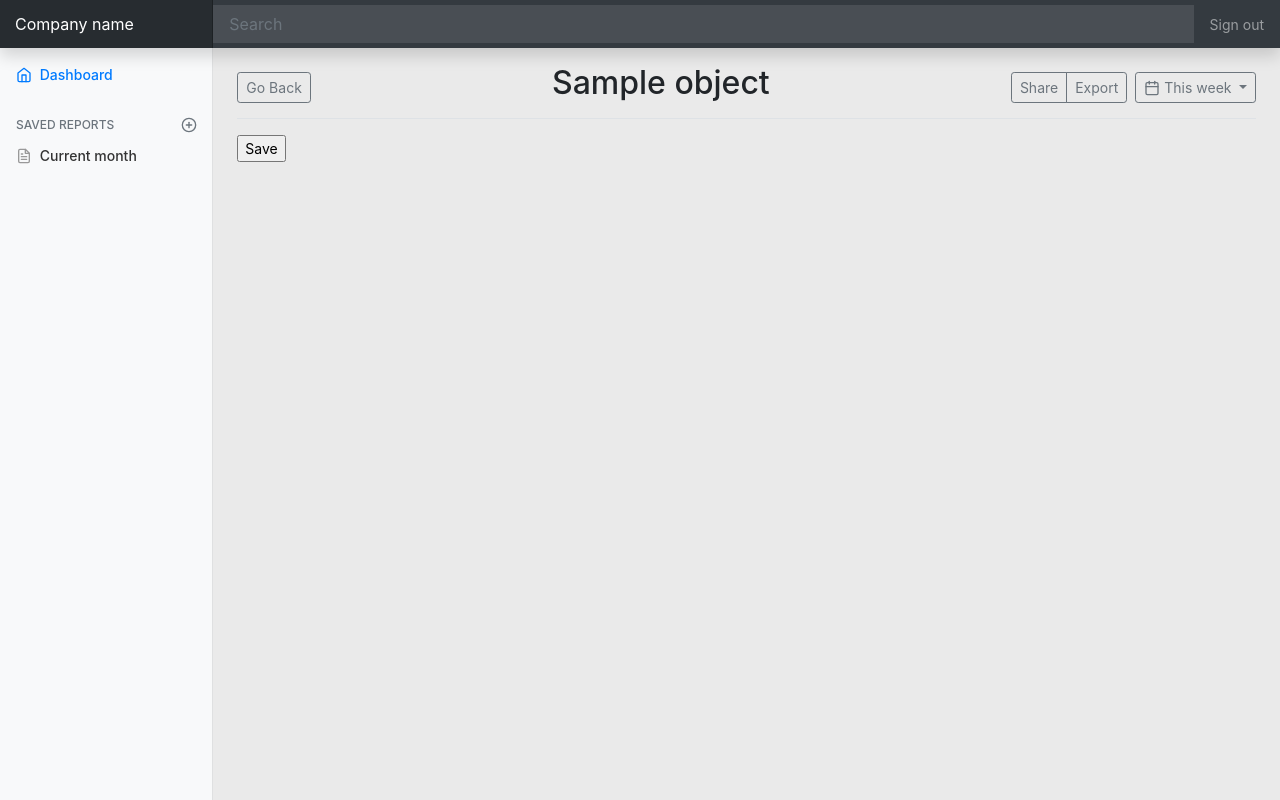
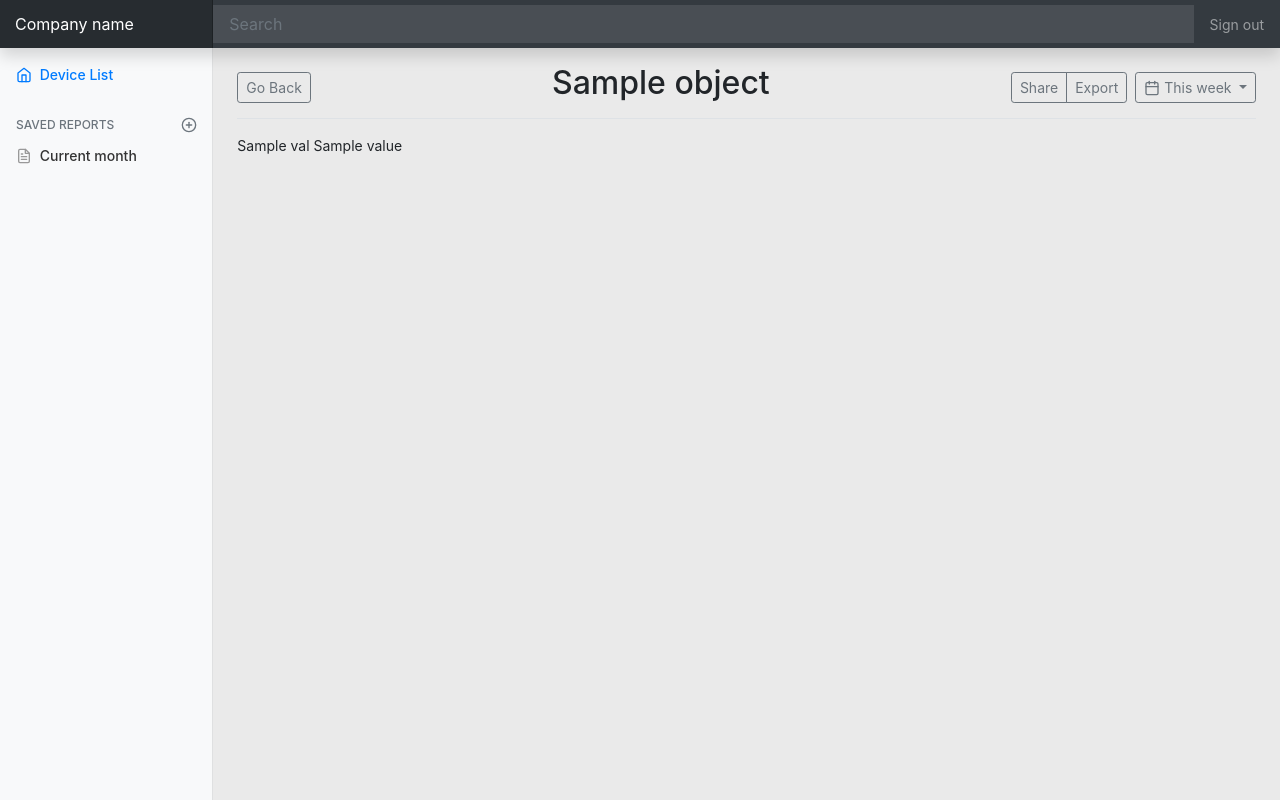
Before and after one commit to ghpix/jnk, a Django app: template templates/things/device_details.html in a window 1280 px wide. Run offline with Django 3.2, Linux system fonts and the light colour scheme; the template is opened without the code that fills it: most values are stand-ins (such as "Sample title", 1, 10 or a date in 2020); some libraries are stand-ins or nearby versions.

Commit message:
second forms mid stage

```diff
--- a/templates/things/base.html
+++ b/templates/things/base.html
@@ -37,14 +37,14 @@
             <div class="sidebar-sticky">
                 <ul class="nav flex-column">
                     <li class="nav-item">
-                        <a class="nav-link active" href="#">
+                        <a class="nav-link active" href="{% url 'things:index' %}">
                             <svg xmlns="http://www.w3.org/2000/svg" width="24" height="24" viewBox="0 0 24 24"
                                  fill="none" stroke="currentColor" stroke-width="2" stroke-linecap="round"
                                  stroke-linejoin="round" class="feather feather-home">
                                 <path d="M3 9l9-7 9 7v11a2 2 0 0 1-2 2H5a2 2 0 0 1-2-2z"></path>
                                 <polyline points="9 22 9 12 15 12 15 22"></polyline>
                             </svg>
-                            Dashboard <span class="sr-only">(current)</span>
+                            Device List  <span class="sr-only">(current)</span>
                         </a>
                     </li>
                 </ul>
--- a/templates/things/device_details.html
+++ b/templates/things/device_details.html
@@ -2,12 +2,26 @@
 <!-- переопределение блока title -->
 {% block title %}{{ object.device_id }}{% endblock %}
 {% block block_header %}
-    <button type="button" class="btn btn-sm btn-outline-secondary" onclick="javascript:history.back()">Go Back</button>
-    <h2 class="h2">{{ object.device_name }}</h2>{% endblock %}
+    <a class="btn btn-sm btn-outline-secondary" href="{% url 'things:index' %}">Go Back</a>
+    <h2 class="h2">{% if object.device_name %}
+        {{ object.device_name }}
+    {% else %}
+        {{ form.device_name.value }}
+    {% endif %}</h2>
+{% endblock %}
+
 {% block block_content %}
-    <form method="post">
-        {% csrf_token %}
-        {{ form.as_p }}
-        <input type="submit" value="Save">
-    </form>
+
+{#    {{ row }}#}
+
+    {% for val in row %}
+       <p> {{ val.label }} {{ val.value }}</p>
+    {% endfor %}
+{#    <form method="post">#}
+{#        <div class="form-group">#}
+{#            {% csrf_token %}#}
+{#            {{ form.as_p }}#}
+{#            <input type="submit" class="btn btn-secondary" value="Save">#}
+{#        </div>#}
+{#    </form>#}
 {% endblock %}
```
Also changed, not shown: things/forms.py (+57 -17 lines), things/models.py (+7 -2 lines), things/urls.py (+5 -3 lines), things/views.py (+50 -17 lines), db.sqlite3.
